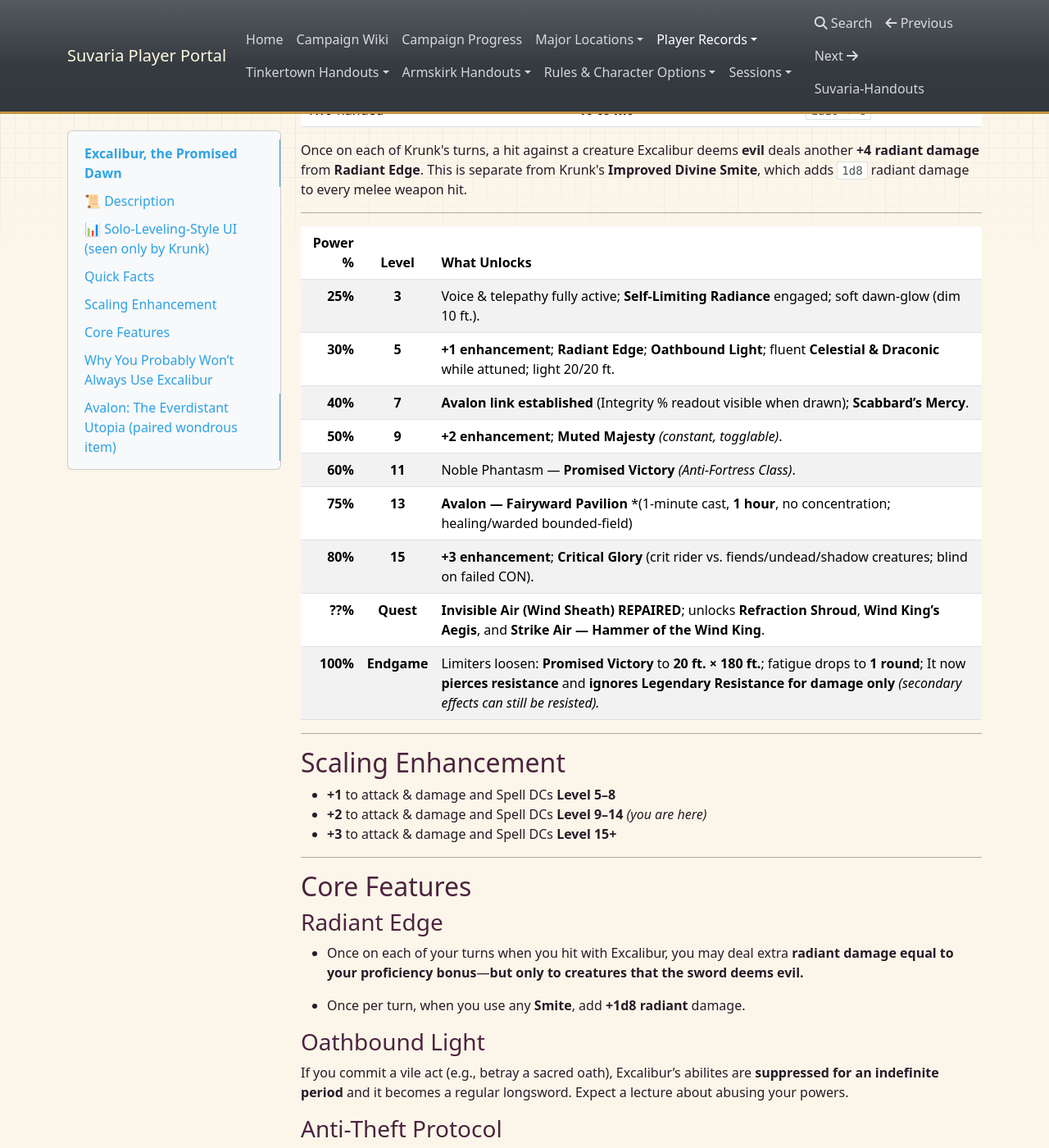
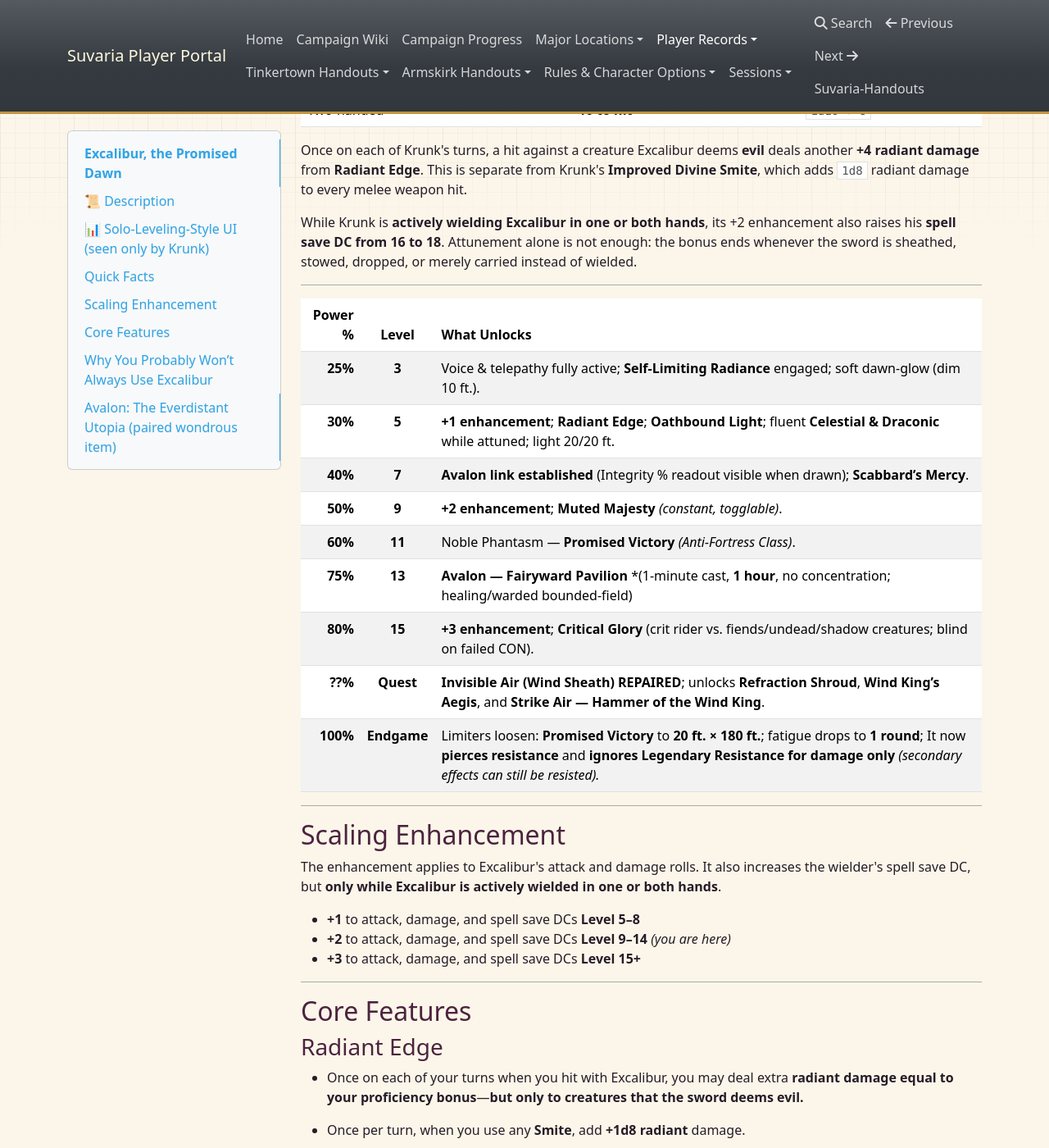
Before and after one commit to blakewrege/Suvaria-Handouts, an MkDocs documentation site: the page built from docs/excalibur-promised-dawn.md, in a window 1280 px wide and 1400 px high, scrolled down 1354 px. Shown: the whole window at 82% size. Built offline with MkDocs 1.6.1, drawn with Linux system fonts in a browser that asks for light colours; nearby versions of some CDN libraries.

Commit message:
Publish Excalibur wielding requirement

```diff
--- a/docs/excalibur-promised-dawn.md
+++ b/docs/excalibur-promised-dawn.md
@@ -55,6 +55,8 @@
 
 Once on each of Krunk's turns, a hit against a creature Excalibur deems **evil** deals another **+4 radiant damage** from **Radiant Edge**. This is separate from Krunk's **Improved Divine Smite**, which adds `1d8` radiant damage to every melee weapon hit.
 
+While Krunk is **actively wielding Excalibur in one or both hands**, its +2 enhancement also raises his **spell save DC from 16 to 18**. Attunement alone is not enough: the bonus ends whenever the sword is sheathed, stowed, dropped, or merely carried instead of wielded.
+
 ---
 
 | **Power %** | **Level** | **What Unlocks**                                                                                                                                                                                                                       |
@@ -74,9 +76,11 @@
 
 ## Scaling Enhancement
 
-* **+1** to attack & damage and Spell DCs **Level 5–8**
-* **+2** to attack & damage and Spell DCs **Level 9–14** *(you are here)*
-* **+3** to attack & damage and Spell DCs **Level 15+**
+The enhancement applies to Excalibur's attack and damage rolls. It also increases the wielder's spell save DC, but **only while Excalibur is actively wielded in one or both hands**.
+
+* **+1** to attack, damage, and spell save DCs **Level 5–8**
+* **+2** to attack, damage, and spell save DCs **Level 9–14** *(you are here)*
+* **+3** to attack, damage, and spell save DCs **Level 15+**
 
 ---
 
```
Also changed, not shown: docs/krunk-record.md (+2 -2 lines).
